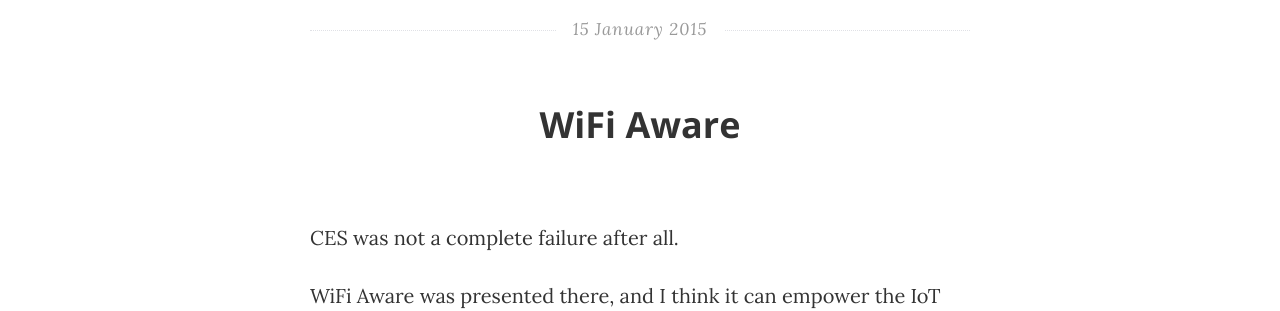
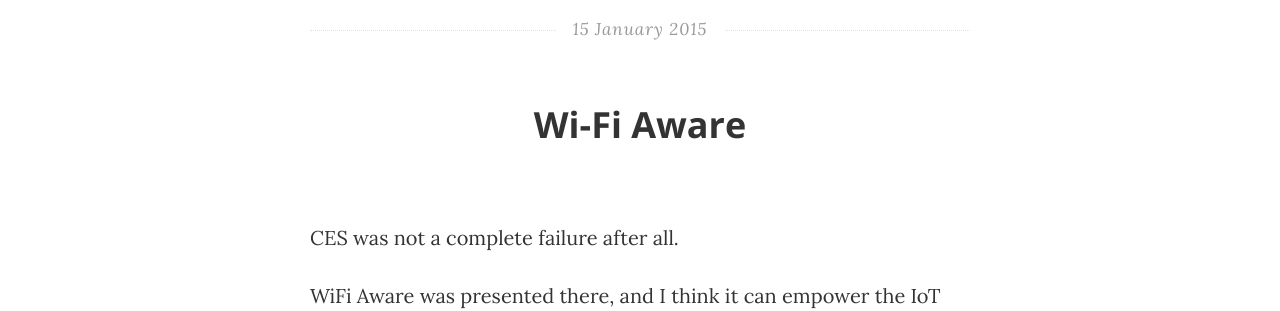
Before and after one commit to gdaq/gdaq.github.io, a Jekyll site: the page built from _posts/2015-01-15-WiFi-Aware.markdown, in a window 1280 px wide. Shown: the part 201-512 px from the top of the page. Built offline with Jekyll 4.4.1, drawn with Linux system fonts in a browser that asks for light colours.

Commit message:
Update 2015-01-15-WiFi-Aware.markdown

```diff
--- a/_posts/2015-01-15-WiFi-Aware.markdown
+++ b/_posts/2015-01-15-WiFi-Aware.markdown
@@ -1,6 +1,6 @@
 ---
 layout: post
-title:  "WiFi Aware"
+title:  "Wi-Fi Aware"
 date:   2015-01-15 11:42
 ---
 
```
